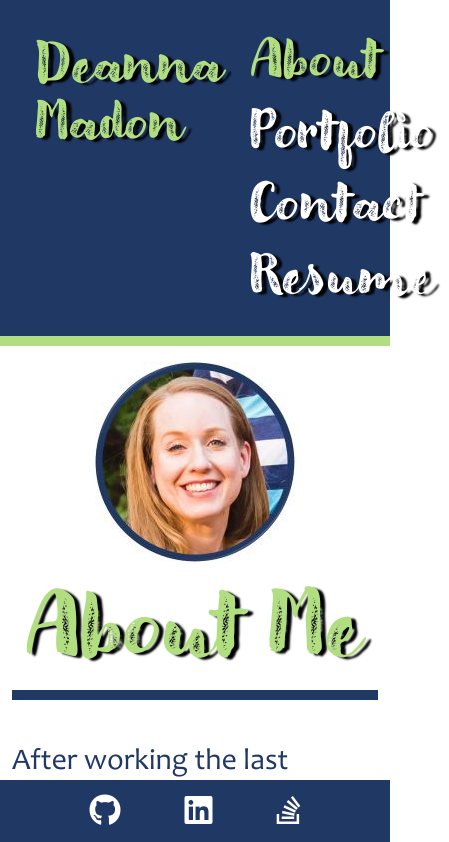
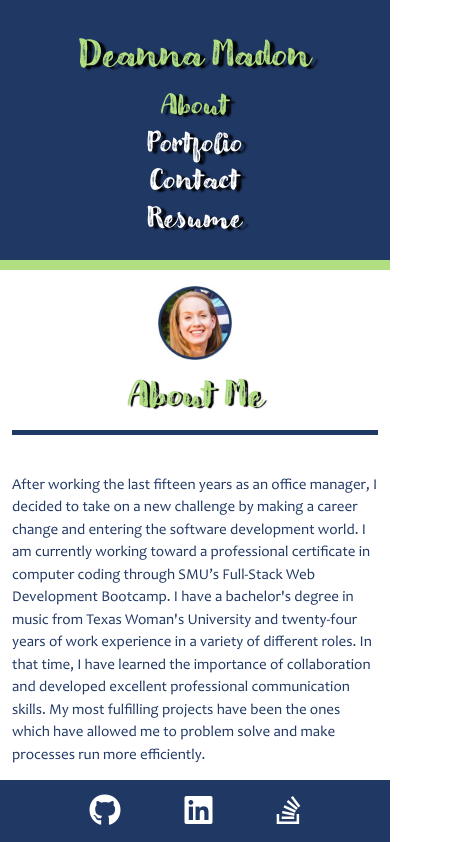
Before and after one commit to dmadon/dmadon-react-portfolio, a React (Create React App) app: page / in a window 390 px wide. Shown: the top 842 px of the page, 449 px wide, since content can reach past the window. Built offline with nearby package versions, Linux system fonts and the light colour scheme.

Commit message:
add media queries for mobile responsiveness

```diff
--- a/src/components/Footer.js
+++ b/src/components/Footer.js
@@ -9,11 +9,11 @@ function Footer(){
 
 
             <a className="text-accent-4 footer-icon" href="https://github.com/dmadon" target="_blank">
-                <i class="fa-brands fa-github"></i>
+                <i className="fa-brands fa-github"></i>
             </a>
 
             <a className="text-accent-4 footer-icon" href="https://linkedin.com/in/deanna-madon" target="_blank">
-                <i class="fa-brands fa-linkedin"></i>
+                <i className="fa-brands fa-linkedin"></i>
             </a>
 
             <a className="text-accent-4 footer-icon" href="https://stackoverflow.com/users/18262329/dmadon" target="_blank">
--- a/src/components/Header.js
+++ b/src/components/Header.js
@@ -6,8 +6,9 @@ function Header({currentPage, setCurrentPage, navOptions}){
 
     return (
 
-        <header className='d-flex flex-row justify-content-between p-4' >
+        <header className='d-flex flex-row flex-wrap justify-content-between p-4' >
             <motion.h1
+                className="col-md-4 col-sm-12"
                 initial={{opacity:0, y:-50}}
                 animate={{opacity:1, y:0}}
                 transition={{duration: 1}}
--- a/src/components/Nav.js
+++ b/src/components/Nav.js
@@ -6,7 +6,7 @@ function Nav({currentPage, setCurrentPage, navOptions}){
 
     return(
         <nav>
-            <ul className="nav">
+            <ul className="nav col-sm-12">
                 {navOptions.map((option,i) => (
                     <motion.div
                         key={option}
--- a/src/components/pages/About.js
+++ b/src/components/pages/About.js
@@ -17,7 +17,7 @@ function About(){
       <img id="headshot" className="mt-3" src={headshot} alt="Deanna Madon closeup, smiling" />
       <article>
         <h2 className="section-title text-center py-3">About Me</h2>
-        <p >After working the last fifteen years as an office manager, I decided to take on a new challenge by making a career change and entering the software development world. I am currently working toward a professional certification in computer coding through SMU’s Coding Bootcamp.
+        <p >After working the last fifteen years as an office manager, I decided to take on a new challenge by making a career change and entering the software development world. I am currently working toward a professional certificate in computer coding through SMU’s Full-Stack Web Development Bootcamp.
         I have a bachelor's degree in music from Texas Woman's University and twenty-four years of work experience in a variety of different roles. In that time, I have learned the importance of collaboration and developed excellent professional communication skills. My most fulfilling projects have been the ones which have allowed me to problem solve and make processes run more efficiently.</p>
         <h3>My Core Beliefs</h3>
           <ul className="list">
--- a/src/components/pages/Portfolio.js
+++ b/src/components/pages/Portfolio.js
@@ -58,7 +58,7 @@ function Portfolio(){
             <section id="projects" className="container">
                 <h2 className="section-title text-center py-3">Projects</h2>
 
-                <div className="d-flex flex-row flex-wrap justify-content-between">
+                <div id="project-holder" className="d-flex flex-row flex-wrap justify-content-between">
 
                     {projects.map((project,i) => (
 
--- a/src/components/pages/Resume.js
+++ b/src/components/pages/Resume.js
@@ -39,10 +39,11 @@ function Resume(){
 
             <div className="container">
                 <h2 className="section-title text-center py-3">Proficiencies</h2>
-            </div>
-            <div className="skillsContainer d-flex flex-row justify-content-around">
-                <div>
-                    <h3 className="text-accent-2">Front-end</h3>
+
+                <div className="skillsContainer d-flex flex-row justify-content-between flex-wrap">
+
+                    <div className="col-md-6 skills-column">
+                        <h3 className="text-accent-2 text-center">Front-end</h3>
                         <motion.ul>
                             <motion.li
                                 variants={itemVariants}
@@ -83,8 +84,8 @@ function Resume(){
                         </motion.ul>
                     </div>
 
-                <div>
-                    <h3 className="text-accent-2">Back-end</h3>
+                    <div className="col-md-6 skills-column">
+                        <h3 className="text-accent-2 text-center">Back-end</h3>
                         <ul className="list">
                             <motion.li
                                 variants={itemVariants}
@@ -135,6 +136,7 @@ function Resume(){
                     </div>
 
                 </div>
+            </div>
 
 
 
--- a/src/index.css
+++ b/src/index.css
@@ -59,12 +59,6 @@ p{
   margin: 0;
 }
 
-nav li {
-  cursor: pointer;
-  font-size: 3rem;
-
-}
-
 header {
   color: var(--accent-color-4);
   background-color: var(--primary-color);
@@ -72,10 +66,29 @@ header {
   border-bottom: 10px solid var(--accent-color-2);
 }
 
+header h1 {
+  font-size: 3rem;
+  margin: 12px
+}
+
+nav {
+  margin: auto 0;
+}
+
+nav li {
+  font-family: modernLoveGrunge;
+  cursor: pointer;
+  font-size: 3rem;
+
+}
+
 nav a {
   text-decoration: none;
   color: var(--accent-color-4);
+}
 
+nav a:hover, .nav-active, .footer-icon:hover {
+  color: var(--accent-color-2)
 }
 
 .footer-icon {
@@ -83,22 +96,9 @@ nav a {
   font-size: 2rem;
 }
 
-nav a:hover, .nav-active, .footer-icon:hover {
-  color: var(--accent-color-2)
-}
-
-nav li{
-  font-family: modernLoveGrunge;
-}
-
 .highlight:hover {
   text-shadow: 2px 2px 20px var(--accent-color-3);
   transition: text-shadow .3s ease-in-out;
-}
-
-header h1 {
-  font-size: 3rem;
-  margin: 12px
 }
 
 .footer {
@@ -117,7 +117,7 @@ ul {
 
 }
 .sub-list{
-  text-indent: 20px;
+  text-indent: 0;
 }
 .sub-list li{
   list-style: none;
@@ -140,6 +140,7 @@ article img{
 .project-wrapper {
   width:47%;
   border: 2px solid black;
+  background-color: white !important;
 }
 
 .project-article {
@@ -241,7 +242,7 @@ button:hover, .btn-container a:hover {
 }
 
 .skillsContainer{
-  width: 50%;
+  width: 80%;
   margin: 0 auto
 }
 
@@ -264,3 +265,273 @@ button:hover, .btn-container a:hover {
 .text-primary {
   color: var(--primary-color)
 }
+
+
+
+#project-holder{
+  display: flex;
+  flex-wrap: wrap;
+}
+
+.project-wrapper{
+  display: flex;
+  margin-bottom: 20px;
+  padding: 0;
+  min-width: 40%;
+
+}
+
+.project-article{
+  width: 100%;
+}
+
+
+
+/*MEDIA QUERY FOR SCREEN SIZES 1279PX WIDE OR SMALLER*/
+
+@media screen and (max-width: 1279px){
+
+
+  header h1, .section-title{
+    font-size: 4rem;
+    text-align: center;
+    width: 100% !important;
+  }
+
+  nav{
+    margin: auto;
+  }
+
+  .btn-container {
+    width: 70%;
+    margin:30px auto
+  }
+
+  .resumeBtn {
+    width: 40%;
+  }
+  .sub-list{
+    padding-top: 10px;
+    text-align: center;
+    text-indent: 0;
+    padding-left:0
+  }
+  .list{
+    padding-left:17px;
+    text-align: left;
+  }
+
+
+}
+
+/*MEDIA QUERY FOR SCREEN SIZES 844PX WIDE OR SMALLER*/
+
+@media screen and (max-width: 844px){
+
+
+  .nav a{
+      font-size: 2.5rem;
+  }
+  .contact-info-line{
+      width: 80%;
+      justify-content: center;
+  }
+  .contact-info-line h3, .contact-info-line a{
+      font-size: 40px;
+      margin: 20px 0;
+  }
+  article h3{
+      font-size: 2.5rem;
+  }
+  p, ul li{
+      font-size: 1.5rem;
+  }
+
+  .contactBtn{
+    width: 50%
+  }
+
+}
+
+
+
+
+@media screen and (max-width: 991px){
+
+  .skillsContainer{
+    width: 100%;
+  }
+}
+
+/*MEDIA QUERY FOR SCREEN SIZES 767PX WIDE OR SMALLER*/
+
+@media screen and (max-width: 767px){
+
+  header h1, .section-title{
+    font-size: 3.5rem;
+    text-align: center;
+    /* width: 100% !important; */
+  }
+  .nav a{
+      font-size: 2rem;
+  }
+  .contact-info-line{
+      width: 80%;
+      justify-content: center;
+  }
+  .contact-info-line h3, .contact-info-line a{
+      font-size: 40px;
+      margin: 20px 0;
+  }
+  article h3, h3{
+      font-size: 2.5rem;
+  }
+  p, ul li{
+      font-size: 1.5rem;
+  }
+  .section-title{
+    border-bottom: 5px solid var(--primary-color);
+  }
+
+  .btn-container {
+    width: 80%;
+    margin:30px auto
+  }
+
+  #projects #project-holder{
+    display: grid !important;
+    grid-auto-rows: 1fr;
+  }
+
+  .project-wrapper{
+    width:100%;
+  }
+
+}
+
+
+/*MEDIA QUERY FOR SCREEN SIZES 646PX WIDE OR SMALLER*/
+
+@media screen and (max-width: 646px){
+
+  #headshot{
+      width: 30%;
+  }
+  header h1, .section-title{
+    font-size: 2.5rem;
+  }
+  .nav a{
+      font-size: 1.5rem;
+  }
+
+
+  p, ul li{
+      font-size: 20px;
+  }
+
+  .contact-info-line h3, .contact-info-line a{
+      font-size: 30px;
+  }
+
+
+  .btn-container {
+    width: 90%;
+    margin:30px auto
+  }
+
+  .btn-container .resumeBtn{
+    font-size: 1.25rem
+  }
+
+}
+
+/*MEDIA QUERY FOR SCREEN SIZES 575PX WIDE OR SMALLER*/
+
+@media screen and (max-width: 575px){
+
+  #headshot{
+    width: 20%;
+  }
+  header h1, .section-title{
+    font-size: 2rem;
+  }
+  .nav a{
+    font-size: 1.2rem;
+  }
+  p, ul li{
+      font-size: 15px;
+  }
+  .contact-info-line{
+      width: 80%;
+      justify-content: center;
+  }
+  .contact-info-line h3, .contact-info-line a{
+      font-size: 25px;
+      margin: 15px 0;
+  }
+  article h3, h3{
+      font-size: 20px;
+  }
+
+  .skillsContainer{
+    justify-content: space-around !important;
+  }
+
+  .skills-column{
+    width:50%
+  }
+  h2{
+    text-shadow: 3px 1px 1px rgb(0 0 0)
+  }
+
+  h3{
+    text-shadow: 2px .75px .5px rgb(0 0 0);
+  }
+  .btn-container{
+    display:block !important;
+    width:80%
+  }
+  .resumeBtn {
+    width:100%;
+    margin: 10px auto
+  }
+
+}
+
+  /*MEDIA QUERY FOR SCREEN SIZES 443PX WIDE OR SMALLER*/
+
+@media screen and (max-width: 443px){
+
+  nav ul {
+    display:block !important;
+    text-align: center;
+  }
+  .nav a{
+    font-size: 25px;
+  }
+
+  .contact-info-line{
+    width: 80%;
+    justify-content: center;
+  }
+  .contact-info-line h3, .contact-info-line a{
+    font-size: 20px;
+    margin: 15px 0;
+  }
+  .contact-info-line a{
+    text-underline-offset: 2px;
+  }
+  .contact-info-line h3{
+    padding-right: 10px;
+  }
+  #projects h3{
+    font-size: 15px;
+    padding: 10px 0;
+  }
+
+
+
+
+
+
+}
```
Also changed, not shown: 1 other file (tests, documents, lock files or other folders). Lines whose indentation alone changed are shown as unchanged.
